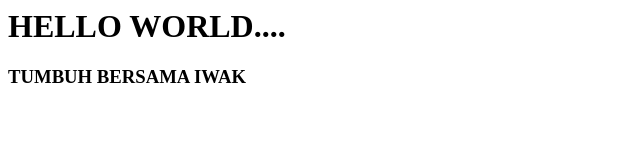
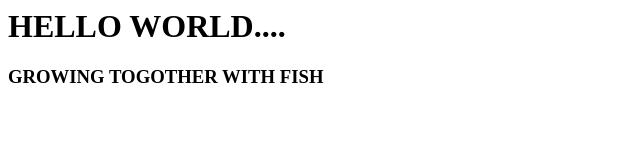
Before and after one commit to iwakqfarm/iwakqfarm.github.com, a plain HTML site: page index.html in a window 1280 px wide. Shown: the whole page, without its empty margins (0-640 px from the left). Drawn offline with Linux system fonts and the light colour scheme.

Commit message:
Update index.html

```diff
--- a/index.html
+++ b/index.html
@@ -1,2 +1,2 @@
 <h1>HELLO WORLD.... </h1>
-<h3>TUMBUH BERSAMA IWAK</h3>
+<h3>GROWING TOGOTHER WITH FISH</h3>
```
